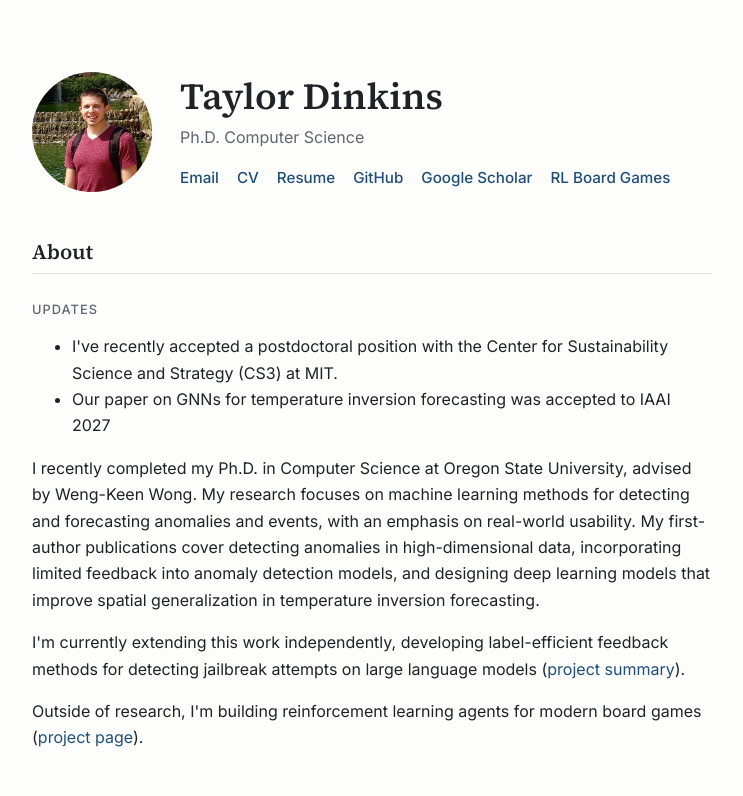
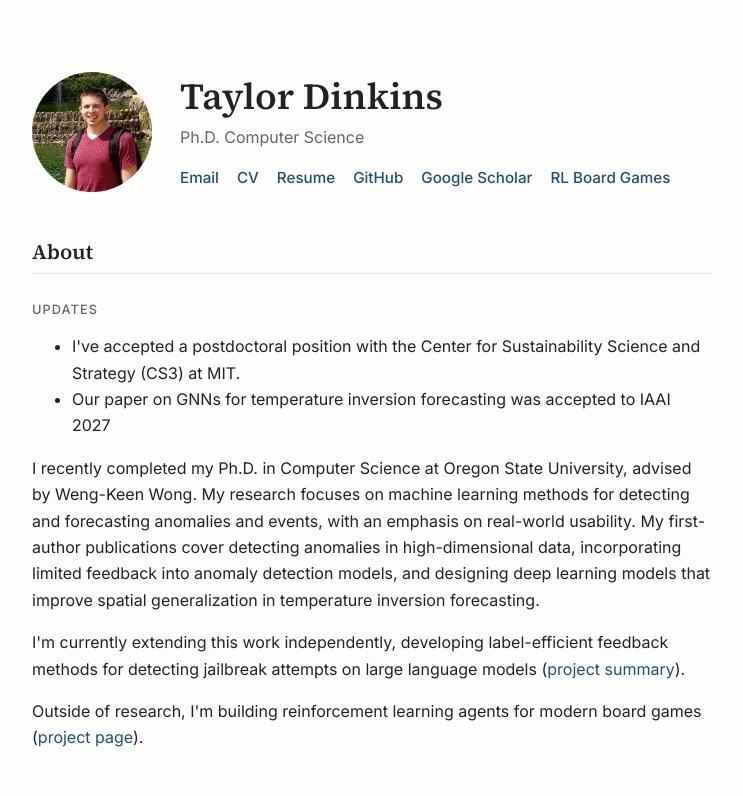
Before and after one commit to taylordinkins/taylordinkins.github.io, a plain HTML site: page index.html in a window 1280 px wide. Shown: the top 796 px of the page, without its empty margins (268-1011 px from the left). Drawn offline with Linux system fonts and the light colour scheme.

Commit message:
Fix grammatical error in postdoctoral position statement

```diff
--- a/index.html
+++ b/index.html
@@ -140,7 +140,7 @@
       <h2>About</h2>
       <h3>Updates</h3>
       <ul>
-        <li>I've recently accepted a postdoctoral position with the Center for Sustainability Science and Strategy (CS3) at MIT.</li>
+        <li>I've accepted a postdoctoral position with the Center for Sustainability Science and Strategy (CS3) at MIT.</li>
         <li>Our paper on GNNs for temperature inversion forecasting was accepted to IAAI 2027</li>
       </ul>
       <p>
```
